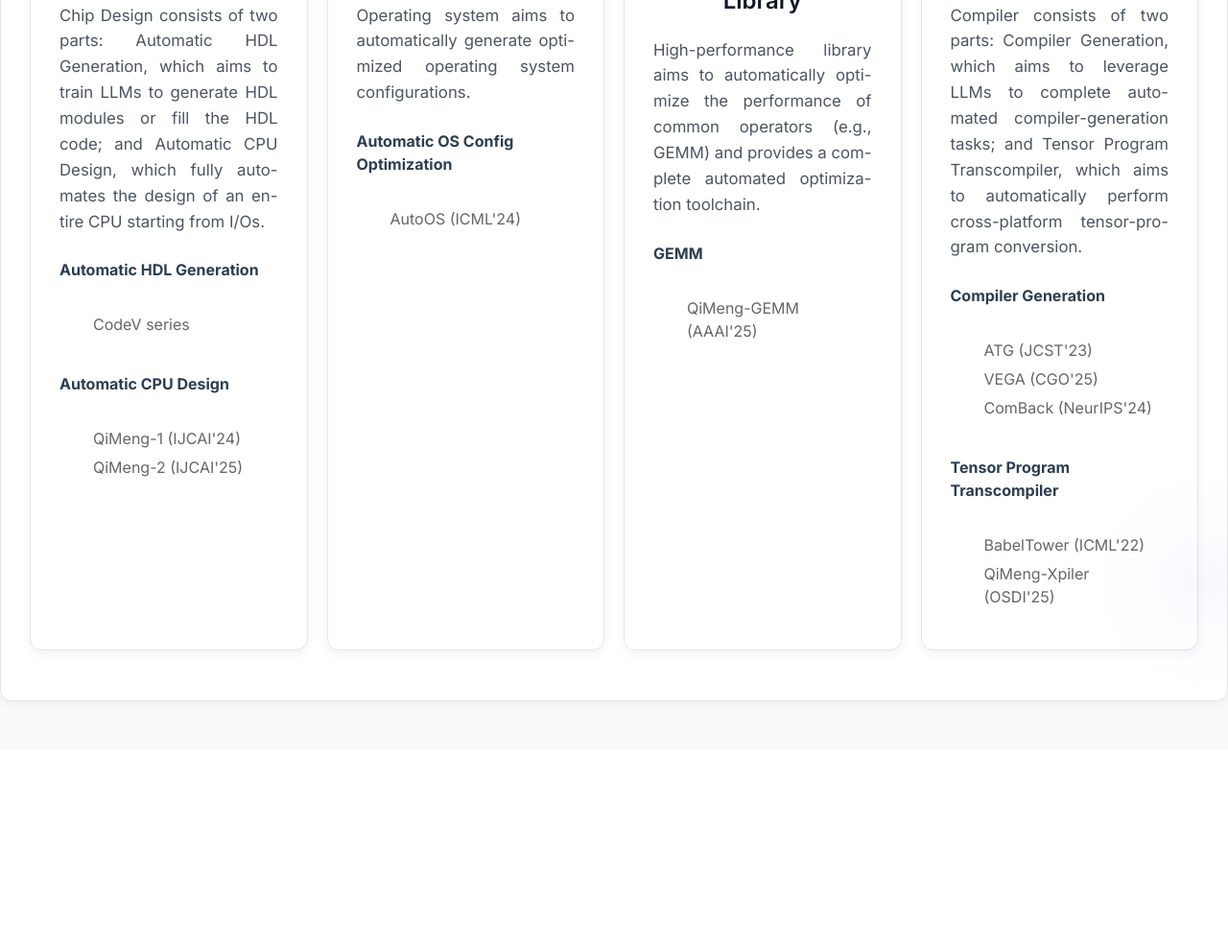
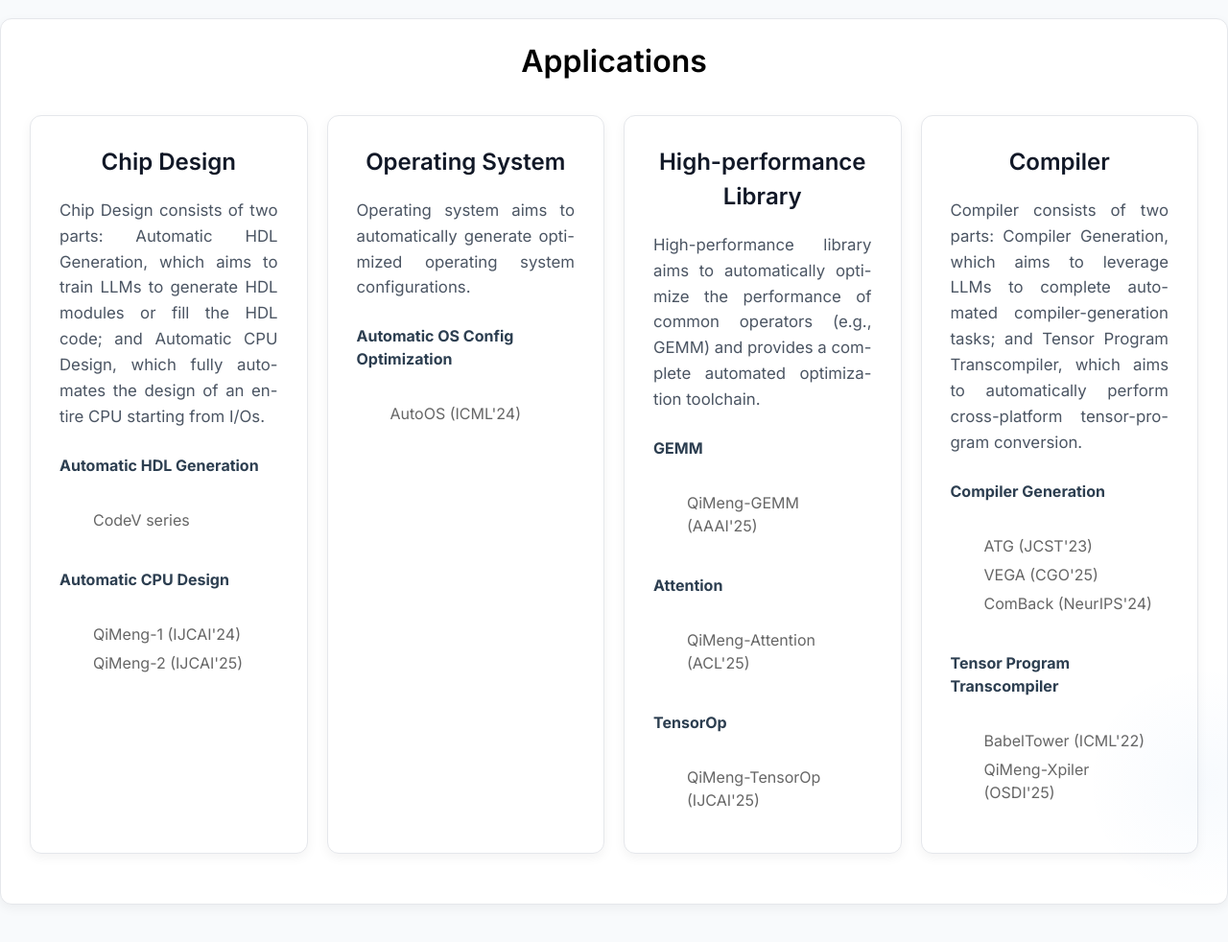
Before and after one commit to Qimeng-ICT/Qimeng-ICT.github.io, a plain HTML site: page index.html in a window 1280 px wide. Shown: the part 1584-2566 px from the top of the page at 96% size. Before the commit the page ends 2365 px from the top, so only its background shows below. Drawn offline with Linux system fonts and the light colour scheme.

Commit message:
attn, tensorop, title

```diff
--- a/index.html
+++ b/index.html
@@ -3,7 +3,7 @@
 <head>
     <meta charset="UTF-8">
     <meta name="viewport" content="width=device-width, initial-scale=1.0">
-    <title>QiMeng</title>
+    <title>QiMeng: Fully Automated Hardware and Software Design for Processor Chip</title>
     <link rel="stylesheet" href="styles.css">
     <link rel="stylesheet" href="https://cdnjs.cloudflare.com/ajax/libs/font-awesome/6.4.0/css/all.min.css">
     <link href="https://fonts.googleapis.com/css2?family=Inter:wght@300;400;500;600;700;800&display=swap" rel="stylesheet">
@@ -13,7 +13,7 @@
     <header class="header-container">
         <div class="container">
             <div class="header-content">
-                <h1 class="site-title"></i>QiMeng</h1>
+                <h1 class="site-title"></i>QiMeng: Fully Automated Hardware and Software Design for Processor Chip</h1>
                 An open-source project for automated, high-performance, and easily deployable IC full-stack design.
                 <!-- <p class="tagline">Empowering LLMs for HDL Generation through Multi-Level Summarization</p> -->
 
@@ -223,12 +223,22 @@
                                             </a>
                                         </li>
                                     </ul>
-                                <!-- <li>
-                                    <a href="#" class="feature-link">
-                                        GEMM
-                                    </a>
-                                </li> -->
-                                <!-- 其他列表项 -->
+                                <div class="parent-item">Attention</div>
+                                    <ul class="sub-feature-list">
+                                        <li>
+                                            <a href="https://chris-chow.github.io/QiMeng-Attention" class="sub-feature-link">
+                                                QiMeng-Attention (ACL'25)
+                                            </a>
+                                        </li>
+                                    </ul>
+                                <div class="parent-item">TensorOp</div>
+                                    <ul class="sub-feature-list">
+                                        <li>
+                                            <a href="https://zhangxuzhi.github.io/QiMeng-TensorOp" class="sub-feature-link">
+                                                QiMeng-TensorOp (IJCAI'25)
+                                            </a>
+                                        </li>
+                                    </ul>
                             </ul>
                         </div>
                     </div>
```
Also changed, not shown: assets/overview.png, 1 other file.
